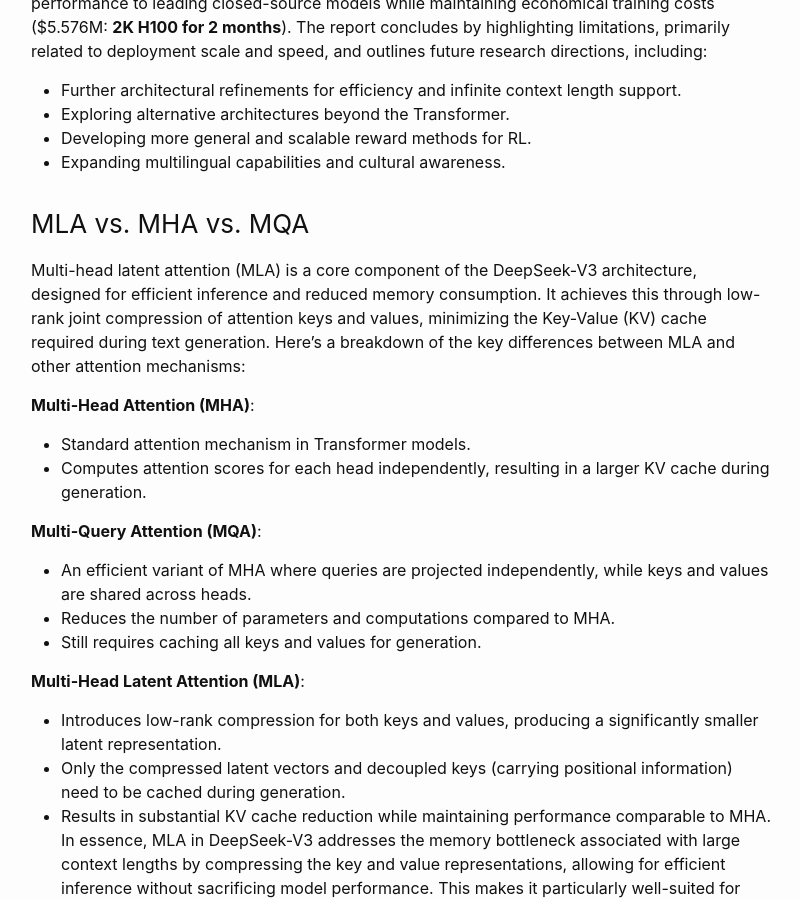
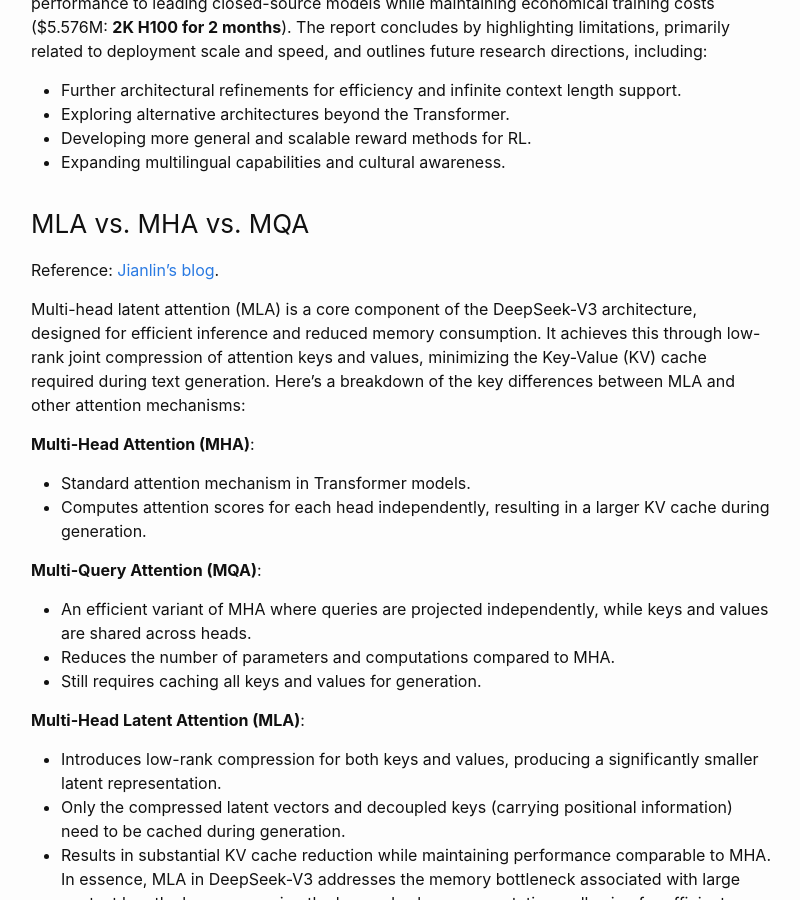
Before and after one commit to jianyuh/jianyuh.github.io, a Jekyll site: the page built from _posts/2024-12-26-deepseek-v3.md, in a window 1280 px wide and 900 px high, scrolled down 1343 px. Shown: the whole window, without its empty margins (239-1039 px from the left). Built offline with Jekyll 4.4.1, drawn with Linux system fonts in a browser that asks for light colours.

Commit message:
update mla

```diff
--- a/_posts/2024-12-26-deepseek-v3.md
+++ b/_posts/2024-12-26-deepseek-v3.md
@@ -47,6 +47,8 @@ DeepSeek-V3 sets a new standard for open-source language models, achieving compa
 - Expanding multilingual capabilities and cultural awareness.
 
 ### MLA vs. MHA vs. MQA
+
+Reference: [Jianlin's blog](https://spaces.ac.cn/archives/10091).
 
 Multi-head latent attention (MLA) is a core component of the DeepSeek-V3 architecture, designed for efficient inference and reduced memory consumption. It achieves this through low-rank joint compression of attention keys and values, minimizing the Key-Value (KV) cache required during text generation.
 Here's a breakdown of the key differences between MLA and other attention mechanisms:
```
